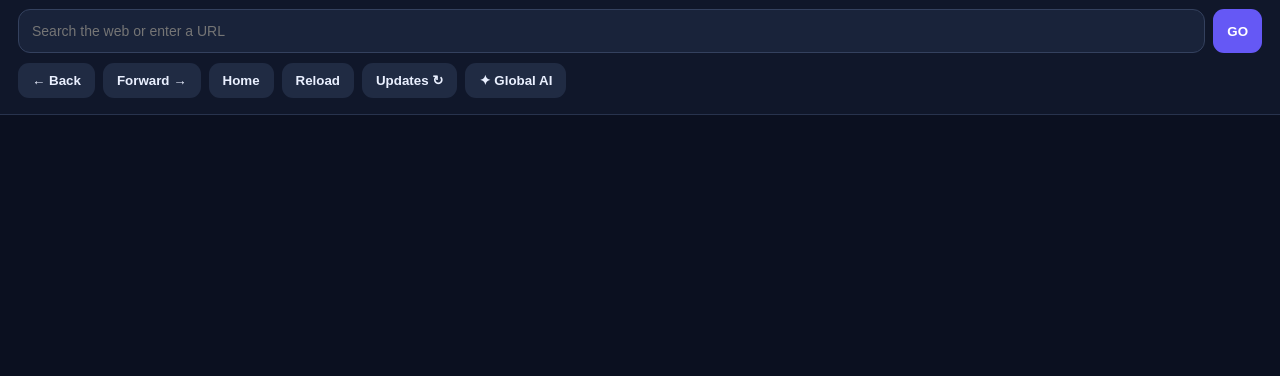
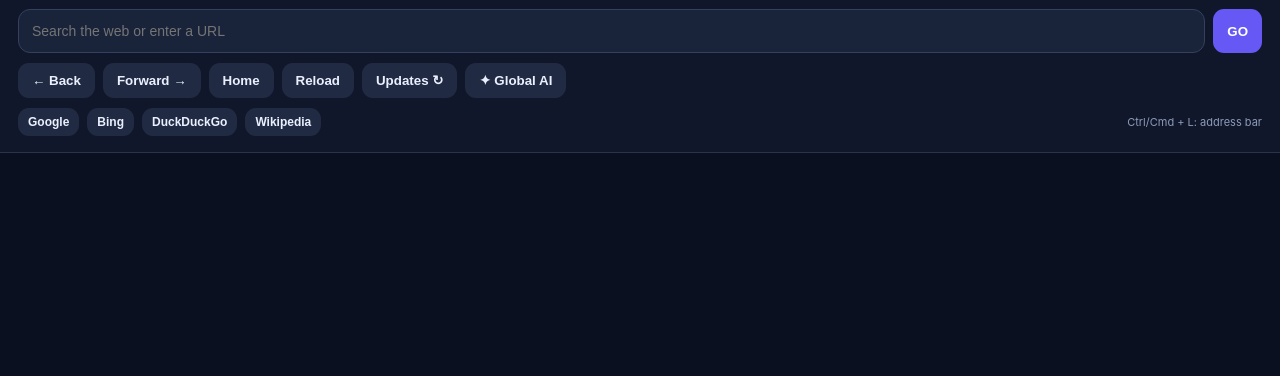
Before and after one commit to mb2638512-a11y/Orbit_brower, an Electron app: page desktop/renderer/index.html in a window 1280 px wide. Shown: the part 40-416 px from the top of the page. Drawn offline with Linux system fonts and the light colour scheme.

Commit message:
Add missing quick-search buttons required by desktop navigation handlers

```diff
--- a/desktop/renderer/index.html
+++ b/desktop/renderer/index.html
@@ -19,6 +19,6 @@ small{color:#8d9bb9}
 </head><body>
 <header><div class="brand">◉ ORBIT <small>DESKTOP</small></div>
 <form class="bar" id="search"><input id="url" autocomplete="off" spellcheck="false" placeholder="Search the web or enter a URL"><button>GO</button></form>
-<nav class="primaryNav"><button id="back">← Back</button><button id="forward">Forward →</button><button id="home">Home</button><button id="reload">Reload</button><button id="updates">Updates ↻</button><button id="globalai">✦ Global AI</button></nav>
+<nav class="primaryNav"><button id="back">← Back</button><button id="forward">Forward →</button><button id="home">Home</button><button id="reload">Reload</button><button id="updates">Updates ↻</button><button id="globalai">✦ Global AI</button></nav><nav class="searchNav" aria-label="Quick search"><button id="quickGoogle">Google</button><button id="quickBing">Bing</button><button id="quickDuck">DuckDuckGo</button><button id="quickWiki">Wikipedia</button><span class="hint">Ctrl/Cmd + L: address bar</span></nav>
 </header><section id="aiPanel" style="display:none;padding:18px;background:#10172a;border-bottom:1px solid #28334d"><h2 style="margin:0 0 8px">Orbit Global AI</h2><p style="color:#9eacc9">One hub for multi-engine search, AI model routing, and browser tools. Provider access must be configured; 80+ connections are not yet verified.</p><form id="aiSearch" class="bar"><input id="aiQuery" placeholder="Research a topic across the web"><button>Search</button></form><nav><button id="aiSearchTab">Search engines</button><button id="aiModels">AI models</button><button id="aiTools">Browser tools</button></nav><p id="aiStatus" style="color:#9eacc9">Prototype • web search shortcut available • model routing and automation need backend integration.</p></section><main><div id="welcome"><h1>Explore beyond.</h1><p>Search or enter a website to get started.</p></div><iframe id="frame" title="Web content" sandbox="allow-forms allow-scripts allow-same-origin allow-popups allow-popups-to-escape-sandbox"></iframe></main>
 <script src="renderer.js"></script></body></html>
```
